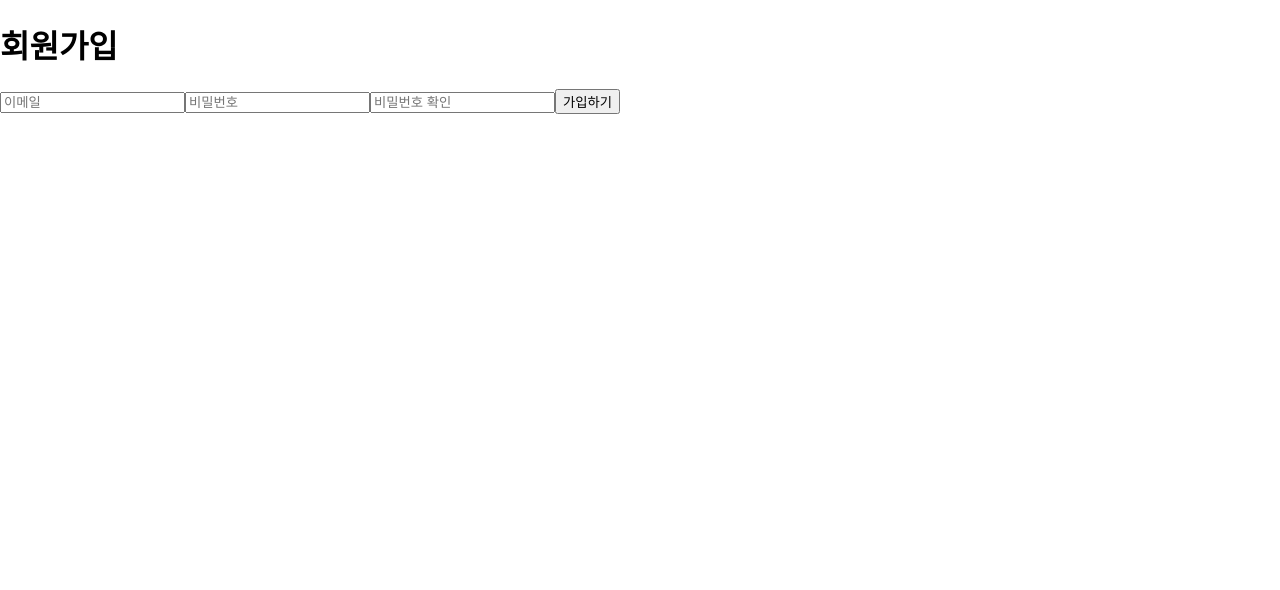
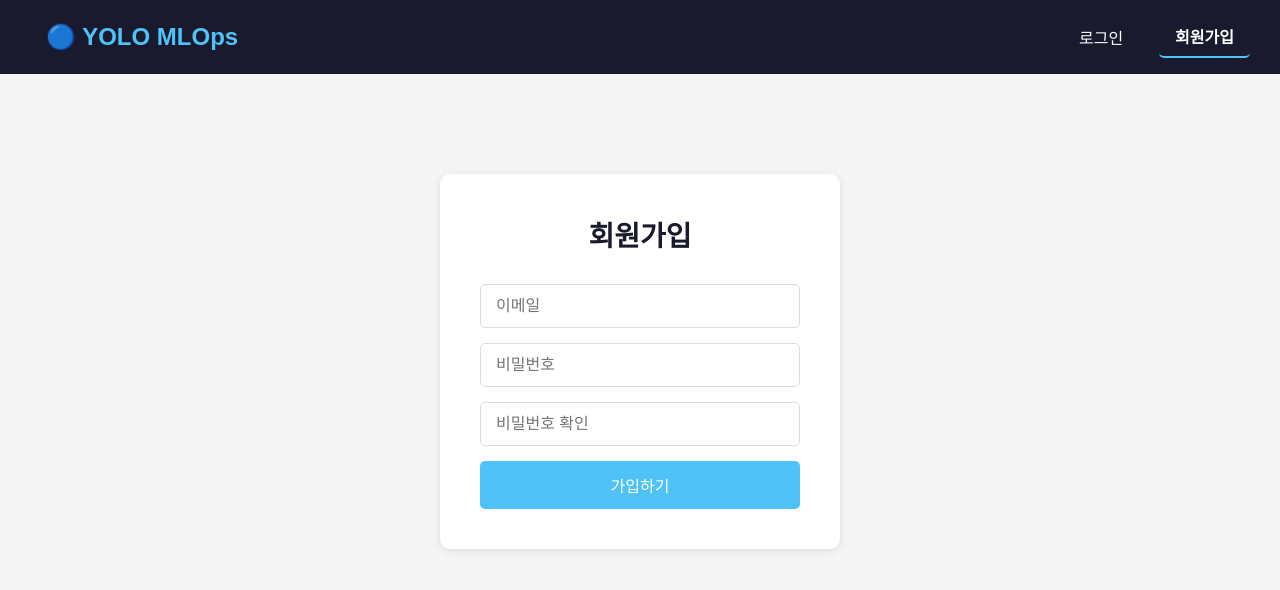
Before and after one commit to jisanggeun/yolo-mlops-dashboard, a React (Create React App) app in the folder frontend/: page /register in a window 1280 px wide. Shown: the top 590 px of the page. Built offline with nearby package versions, Linux system fonts and the light colour scheme.

Commit message:
feat: add UI/UX styling

```diff
--- a/frontend/src/App.js
+++ b/frontend/src/App.js
@@ -1,4 +1,5 @@
 import { BrowserRouter, Routes, Route } from "react-router-dom";
+import Navbar from "./components/Navbar";
 import Register from "./pages/Register";
 import Login from "./pages/Login";
 import Jobs from "./pages/Jobs"
@@ -7,7 +8,14 @@ import Predict from "./pages/Predict"
 function App() {
   return (
     <BrowserRouter>
+      <Navbar />
       <Routes>
+        <Route path="/" element={
+          <div className="main">
+            <h1 className="home-title">🚀 YOLO MLOps Dashboard</h1>
+            <p className="home-subtitle">AI 기반 객체 탐지 모델 학습 & 예측 플랫폼</p>
+          </div>
+        } />
         <Route path="/register" element={<Register />} />
         <Route path="/login" element={<Login />} />
         <Route path="/jobs" element={<Jobs />} />
--- /dev/null
+++ b/frontend/src/components/Navbar.jsx
@@ -0,0 +1,35 @@
+import { Link, useNavigate, useLocation } from "react-router-dom";
+
+function Navbar() {
+    const navigate = useNavigate();
+    const location = useLocation(); // 현재 path
+    const token = localStorage.getItem("token");
+
+    // 로그아웃
+    const handleLogout = () => {
+        localStorage.removeItem("token");
+        navigate("/login");
+    };
+
+    return (
+        <nav>
+            <Link to="/" className="logo">🔵 YOLO MLOps</Link>
+            <div>
+                {token ? (
+                    <>
+                        <Link to="/jobs" className={location.pathname === "/jobs" ? "active" : ""}>학습</Link>
+                        <Link to="/predict" className={location.pathname === "/predict" ? "active" : ""}>예측</Link>
+                        <button onClick={handleLogout}>로그아웃</button>
+                    </>
+                ) : (
+                    <>
+                        <Link to="/login" className={location.pathname === "/login" ? "active" : ""}>로그인</Link>
+                        <Link to="/register" className={location.pathname === "/register" ? "active" : ""}>회원가입</Link>
+                    </>
+                )}
+            </div>
+        </nav>
+    );
+}
+
+export default Navbar;
--- a/frontend/src/index.css
+++ b/frontend/src/index.css
@@ -1,13 +1,233 @@
-body {
-  margin: 0;
-  font-family: -apple-system, BlinkMacSystemFont, 'Segoe UI', 'Roboto', 'Oxygen',
-    'Ubuntu', 'Cantarell', 'Fira Sans', 'Droid Sans', 'Helvetica Neue',
-    sans-serif;
-  -webkit-font-smoothing: antialiased;
-  -moz-osx-font-smoothing: grayscale;
+/* 모든 element 기본 값 초기화 */
+* {
+	margin: 0;
+	padding: 0;
+	box-sizing: border-box; /* padding 포함한 크기 계산 */
 }
 
-code {
-  font-family: source-code-pro, Menlo, Monaco, Consolas, 'Courier New',
-    monospace;
+/* 전체 page 기본 style */
+body {
+	font-family: Arial, sans-serif;
+	background-color: #f5f5f5;
+	min-height: 100vh;
 }
+
+/* navigation bar */
+nav {
+	display: flex; /* 가로 정렬 */
+	justify-content: space-between; /* 양 끝 배치 */
+	align-items: center; /* 세로 중앙 */
+	padding: 15px 30px;
+	background-color: #1a1a2e; /* 진한 남색 */
+}
+
+/* navigation link */
+nav a {
+	color: white;
+	text-decoration: none; /* 밑줄 제거 */
+	padding: 8px 16px;
+	border-radius: 5px; /* 둥근 모서리 */
+}
+
+/* logo class */
+nav .logo {
+	font-size: 24px;
+	font-weight: bold;
+	color: #4fc3f7; /* 하늘색 */
+}
+
+nav a.active {
+  font-weight: bold;
+  border-bottom: 2px solid #4fc3f7;
+}
+
+/* navigation 오른쪽 menu 묶음 */
+nav div {
+	display: flex;
+	gap: 20px;
+	align-items: center;
+}
+
+/* logout button */
+nav button {
+	background-color: #e74c3c; /* 빨간색 */
+	border: none;
+	color: white;
+	padding: 8px 16px;
+	border-radius: 5px;
+	cursor: pointer;
+}
+
+/* main container */
+.main {
+	padding: 40px;
+	max-width: 1200px; /* 최대 너비 */
+	margin:0 auto; /* 가운데 정렬 */
+}
+
+/* home page title */
+.home-title {
+	text-align: center;
+	font-size: 48px;
+	color: #1a1a2e;
+	margin-bottom: 20px;
+}
+
+/* home page subtitle */
+.home-subtitle {
+	text-align: center;
+	font-size: 18px;
+	color: #666; /* 회색 */
+	margin-bottom: 40px;
+}
+
+/* card (흰색 박스) */
+.card {
+	background-color: white;
+	border-radius: 10px;
+	padding: 30px;
+	box-shadow: 0 2px 10px rgba(0, 0, 0, 0.1); /* 그림자 */
+	margin-bottom: 30px;
+}
+
+/* card title */
+.card-title {
+	font-size: 24px;
+	color: #1a1a2e;
+	margin-bottom: 20px;
+	border-bottom: 2px solid #4fc3f7; /* 하늘색 밑줄 */
+	padding-bottom: 10px;
+}
+
+/* form (input 필드 묶음) */
+.form-group {
+	display: flex;
+	gap: 20px; /* 간격 */
+	align-items: center;
+	flex-wrap: wrap; /* 넘치면 줄바꿈 */
+}
+
+/* input 필드 */
+input {
+	padding: 12px 15px;
+	border: 1px solid #ddd; /* 연한 테두리 */
+	border-radius: 5px;
+	font-size: 16px;
+}
+
+/* button */
+button {
+	background-color: #4fc3f7; /* 하늘색 */
+	color: white;
+	border: none;
+	padding: 12px 24px;
+	border-radius: 5px;
+	font-size: 16px;
+	cursor: pointer;
+}
+
+/* login/register card */
+.auth-card {
+	max-width: 400px; /* 최대너비 */
+	margin: 100px auto; /* 상단 여백 + 가운데 정렬 */
+	background-color: white;
+	border-radius: 10px;
+	padding: 40px;
+	box-shadow: 0 2px 10px rgba(0, 0, 0, 0.1);
+}
+
+/* login/register title */
+.auth-card h1 {
+	text-align: center;
+	font-size: 28px;
+	color: #1a1a2e;
+	margin-bottom: 30px;
+}
+
+/* login/register input 필드 */
+.auth-card input {
+	width: 100%; /* 전체 너비 */
+	margin-bottom: 15px;
+}
+
+/* login/register button */
+.auth-card button {
+	width: 100%;
+}
+
+/* table */
+table {
+	width: 100%;
+	border-collapse: collapse; /* 테두리 겹침 */
+}
+
+/* table header */
+th {
+	background-color: #1a1a2e; /* 진한 남색 */
+	color: white;
+	padding: 12px;
+	text-align: left;
+}
+
+/* table cell */
+td {
+	padding: 12px;
+	border-bottom: 1px solid #ddd;
+}
+
+/* status badge - pending */
+.status-pending {
+	background-color: #fff3cd; /* 노란색 */
+	color: #856404;
+	padding: 5px 10px;
+	border-radius: 15px;
+	font-size: 12px;
+}
+
+/* status badge - completed */
+.status-completed {
+	background-color: #d4edda; /* 초록색 */
+	color: #155724;
+	padding: 5px 10px;
+	border-radius: 15px;
+	font-size: 12px;
+}
+
+/* file upload */
+.file-upload {
+	border: 2px dashed #ddd; /* 점선 테두리 */
+	border-radius: 10px;
+	padding: 40px;
+	text-align: center;
+	margin-bottom: 20px;
+}
+
+/* result card */
+.result-card {
+	background-color: #f8f9fa; /* 연한 회색 */
+	border-radius: 10px;
+	padding: 20px;
+}
+
+/* result item */
+.result-item {
+	display: flex;
+	justify-content: space-between; /* 양 끝 배치 */
+	padding: 10px 0;
+	border-bottom: 1px solid #eee;
+}
+
+/* confidence score */
+.confidence {
+	color: #27ae60; /* 초록색 */
+	font-weight: bold;
+}
+
+/* message */
+.message {
+	padding: 10px;
+	margin-top: 15px;
+	border-radius: 5px;
+	background-color: #e8f4f8; /* 연한 파란색 */
+	color: #1a1a2e;
+}
--- a/frontend/src/pages/Jobs.jsx
+++ b/frontend/src/pages/Jobs.jsx
@@ -3,8 +3,8 @@ import { createJob, getJobs } from "../api/jobs";
 
 function Jobs() {
     // 입력 값 저장
-    const [epochs, setEpochs] = useState(100);
-    const [batchSize, setBatchSize] = useState(16);
+    const [epochs, setEpochs] = useState('');
+    const [batchSize, setBatchSize] = useState('');
     const [message, setMessage] = useState("");
     const [jobs, setJobs] = useState([]);
 
@@ -28,7 +28,7 @@ function Jobs() {
         e.preventDefault();
 
         // 검증
-        if(epochs <= 0 || batchSize <= 0) {
+        if(!epochs || !batchSize || epochs <= 0 || batchSize <= 0) {
             setMessage("Epochs와 Batch Size는 1 이상이어야 합니다.");
             return;
         }
@@ -43,33 +43,55 @@ function Jobs() {
     };
 
     return (
-        <div>
-            <h1>학습 작업</h1>
+        <div className="main">
+            <div className="card">
+                <h2 className="card-title">학습 작업 생성</h2>
                 <form onSubmit={handleSubmit}>
+                    <div className="form-group">
+                        <label>Epochs:</label>
                         <input
                             type="number"
-                    placeholder="Epochs"
                             value={epochs}
-                    onChange={(e) => setEpochs(Number(e.target.value))}
+                            onChange={(e) => setEpochs(e.target.value === "" ? "" : Number(e.target.value))}
                         />
+                        <label>Batch Size:</label>
                         <input
                             type="number"
-                    placeholder="Batch Size"
                             value={batchSize}
-                    onChange={(e) => setBatchSize(Number(e.target.value))}
+                            onChange={(e) => setBatchSize(e.target.value === "" ? "" : Number(e.target.value))}
                         />
                         <button type="submit">학습 시작</button>
+                    </div>
                 </form>
-            {message && <p>{message}</p>}
-
-            <h2>작업 목록</h2>
-            <ul>
+                {message && <p className="message">{message}</p>}
+            </div>
+            <div className="card">
+                <h2 className="card-title">작업 목록</h2>
+                <table>
+                    <thead>
+                        <tr>
+                            <th>ID</th>
+                            <th>상태</th>
+                            <th>Epochs</th>
+                            <th>Batch Size</th>
+                        </tr>
+                    </thead>
+                    <tbody>
                         {jobs.map((job) => (
-                    <li key={job.id}>
-                        ID: {job.id} | 상태: {job.status} | Epochs: {job.epochs} | Batch: {job.batch_size}
-                    </li>
+                            <tr key={job.id}>
+                                <td>{job.id}</td>
+                                <td>
+                                    <span className={job.status === "completed" ? "status-completed" : "status-pending"}>
+                                        {job.status}
+                                    </span>
+                                </td>
+                                <td>{job.epochs}</td>
+                                <td>{job.batch_size}</td>
+                            </tr>
                         ))}
-            </ul>
+                    </tbody>
+                </table>
+            </div>
         </div>
     );
 }
--- a/frontend/src/pages/Login.jsx
+++ b/frontend/src/pages/Login.jsx
@@ -1,4 +1,5 @@
 import { useState } from "react";
+import { useNavigate } from "react-router-dom";
 import { login } from "../api/auth";
 
 function Login() {
@@ -6,6 +7,8 @@ function Login() {
     const [email, setEmail] = useState("");
     const [password, setPassword] = useState("");
     const [message, setMessage] = useState("");
+
+    const navigate = useNavigate();
 
     // form 제출 시 실행
     const handleSubmit = async (e) => {
@@ -22,7 +25,7 @@ function Login() {
 
             // JWT token 저장
             localStorage.setItem("token", data.access_token);
-            setMessage("로그인 성공");
+            navigate("/"); // 로그인 성공 시 home page로 이동
         } catch (error) {
             const detail = error.response?.data?.detail;
             if(typeof detail === "string") {
@@ -36,7 +39,7 @@ function Login() {
     };
 
     return (
-        <div>
+        <div className="auth-card">
             <h1>로그인</h1>
             <form onSubmit={handleSubmit}>
                 <input
@@ -53,7 +56,7 @@ function Login() {
                 />
                 <button type="submit">로그인</button>
             </form>
-            {message && <p>{message}</p>}
+            {message && <p className="message">{message}</p>}
         </div>
     );
 }
--- a/frontend/src/pages/Register.jsx
+++ b/frontend/src/pages/Register.jsx
@@ -35,7 +35,7 @@ function Register() {
     };
 
     return (
-        <div>
+        <div className="auth-card">
             <h1>회원가입</h1>
             {/* form 제출 시 handleSubmit 실행 */}
             <form onSubmit={handleSubmit}>
@@ -63,7 +63,7 @@ function Register() {
                 <button type="submit">가입하기</button>
             </form>
             {/* 메세지 있으면 표시 */}
-            {message && <p>{message}</p>}
+            {message && <p className="message">{message}</p>}
         </div>
     );
 }
```
Also changed, not shown: frontend/src/pages/Predict.jsx (+18 -14 lines). Lines whose indentation alone changed are shown as unchanged.
